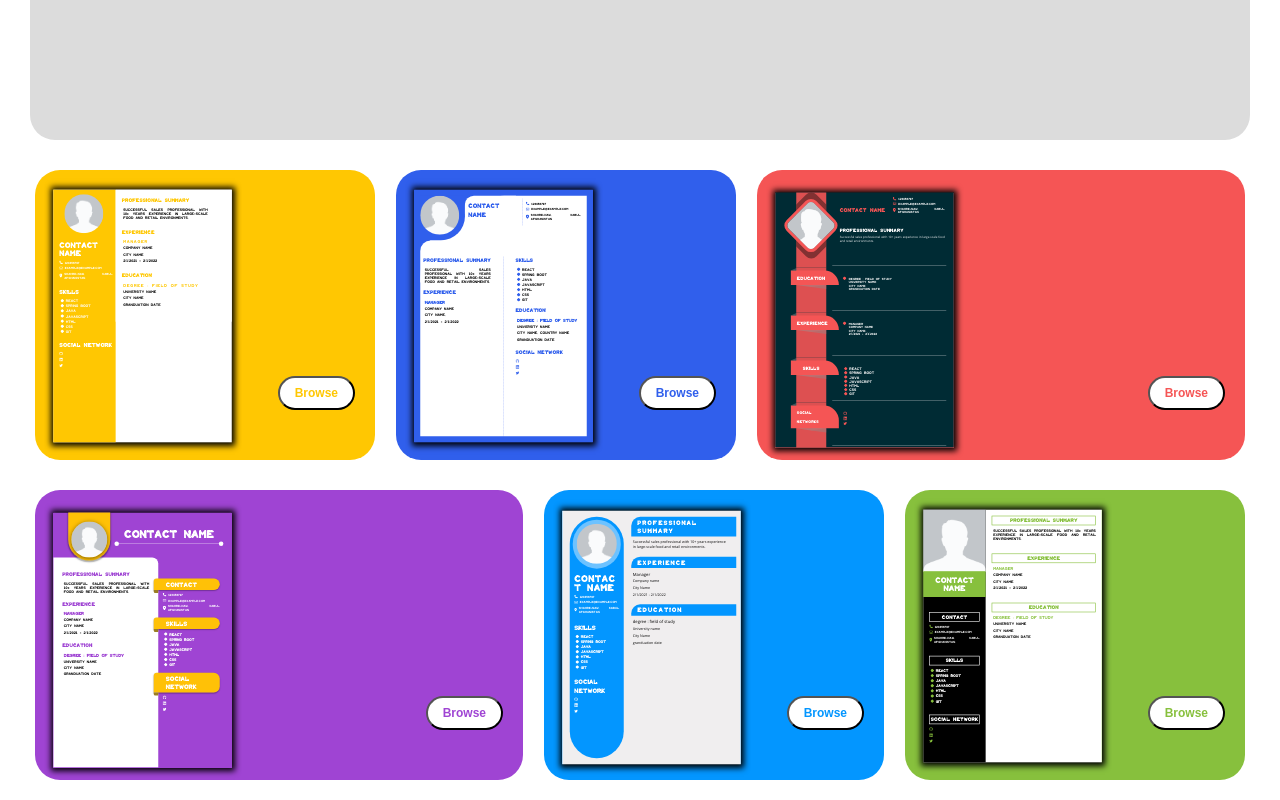
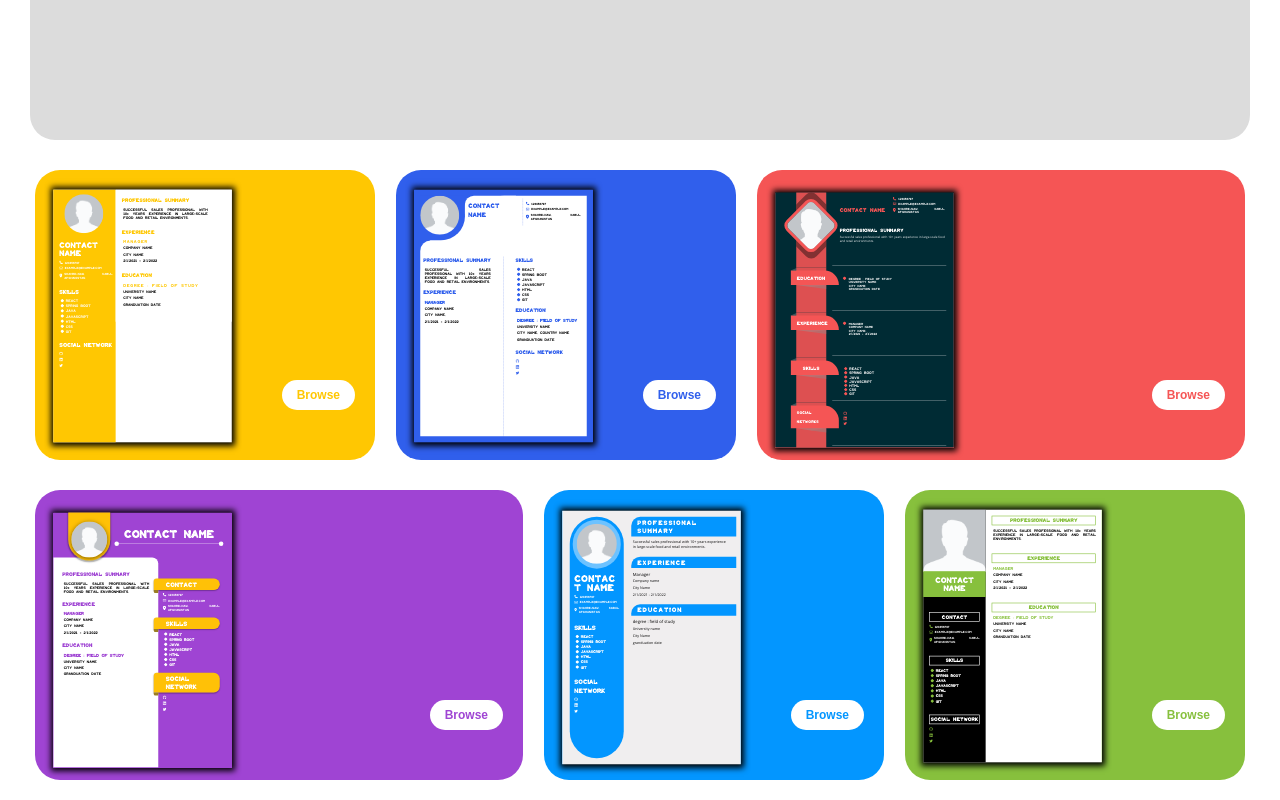
Before and after one commit to Aliherawi7/resume-builder, a React (Create React App) app: page / in a window 1280 px wide. Shown: the part 560-1360 px from the top of the page. Built offline with nearby package versions, Linux system fonts and the light colour scheme.

Commit message:
button common styles added

```diff
--- a/src/index.css
+++ b/src/index.css
@@ -40,7 +40,11 @@
 body {
   font-family: 'OpenSans';
 }
-
+button {
+  outline: none;
+  border: none;
+  cursor: pointer;
+}
 *::-webkit-scrollbar {
   visibility: hidden;
   width: 8px;
@@ -157,7 +161,8 @@ body {
   -webkit-animation-timing-function: linear;
   animation-timing-function: linear;
   -webkit-animation-iteration-count: 1;
-  animation-iteration-count: 1;
+  animation-iteration-count: 2;
+  animation-delay: .4;
 }
 /* ======================
    == end button hover ==
```
